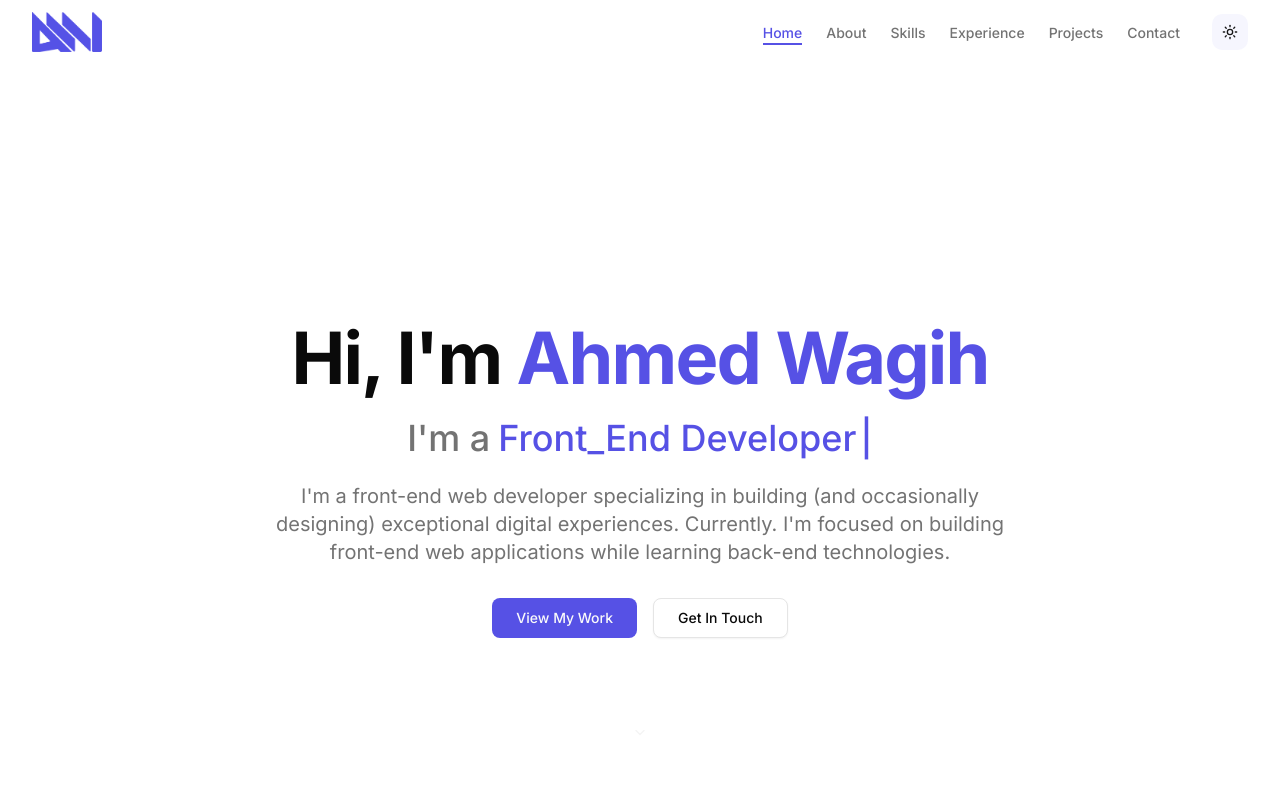
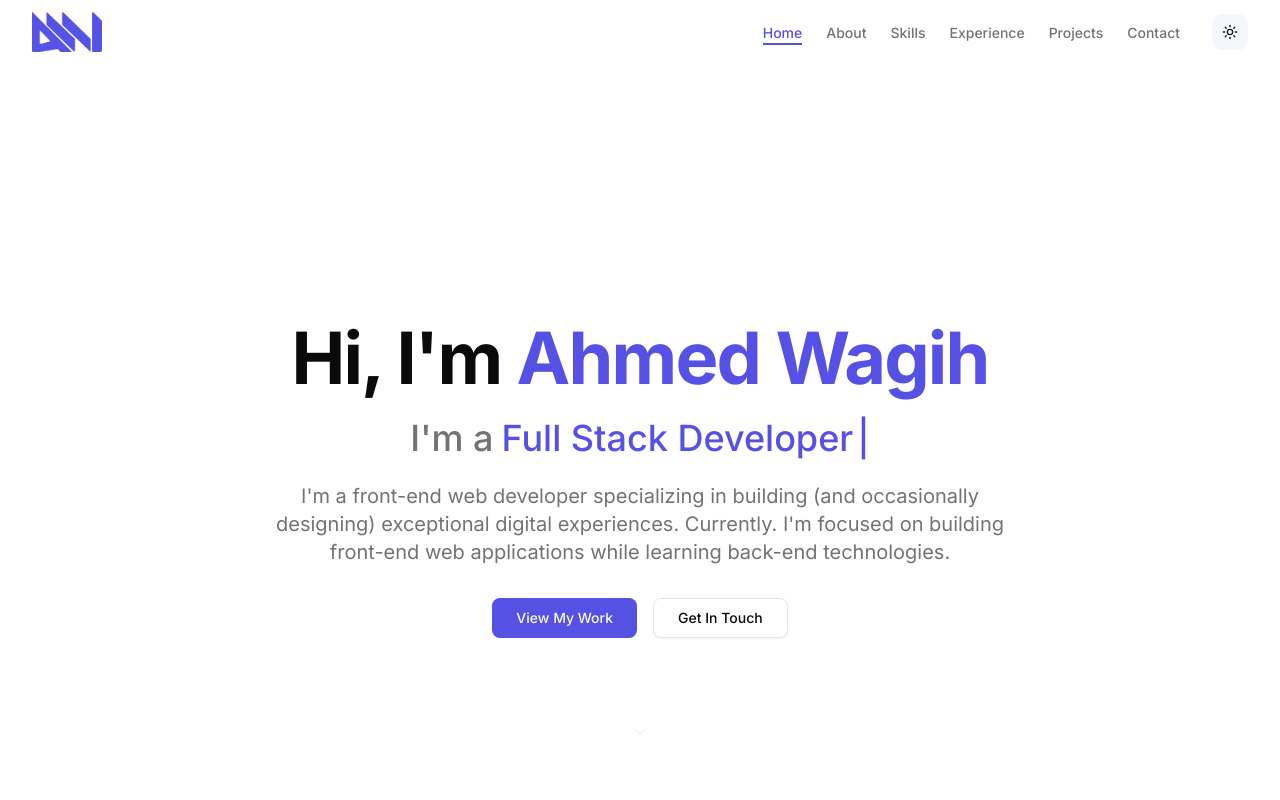
Before and after one commit to AhmeWagih/portfolio0, a Next.js app: page / in a window 1280 px wide. Shown: the top 800 px of the page. Built offline with nearby package versions, Linux system fonts and the light colour scheme.

Commit message:
add full stack

```diff
--- a/constants/index.ts
+++ b/constants/index.ts
@@ -1,6 +1,6 @@
 import { Code2, Trophy } from "lucide-react";
 
-export const words = ['Front_End Developer'];
+export const words = ['Full Stack Developer'];
 
 export const navItems = [
   { name: 'Home', href: '#home' },
```
